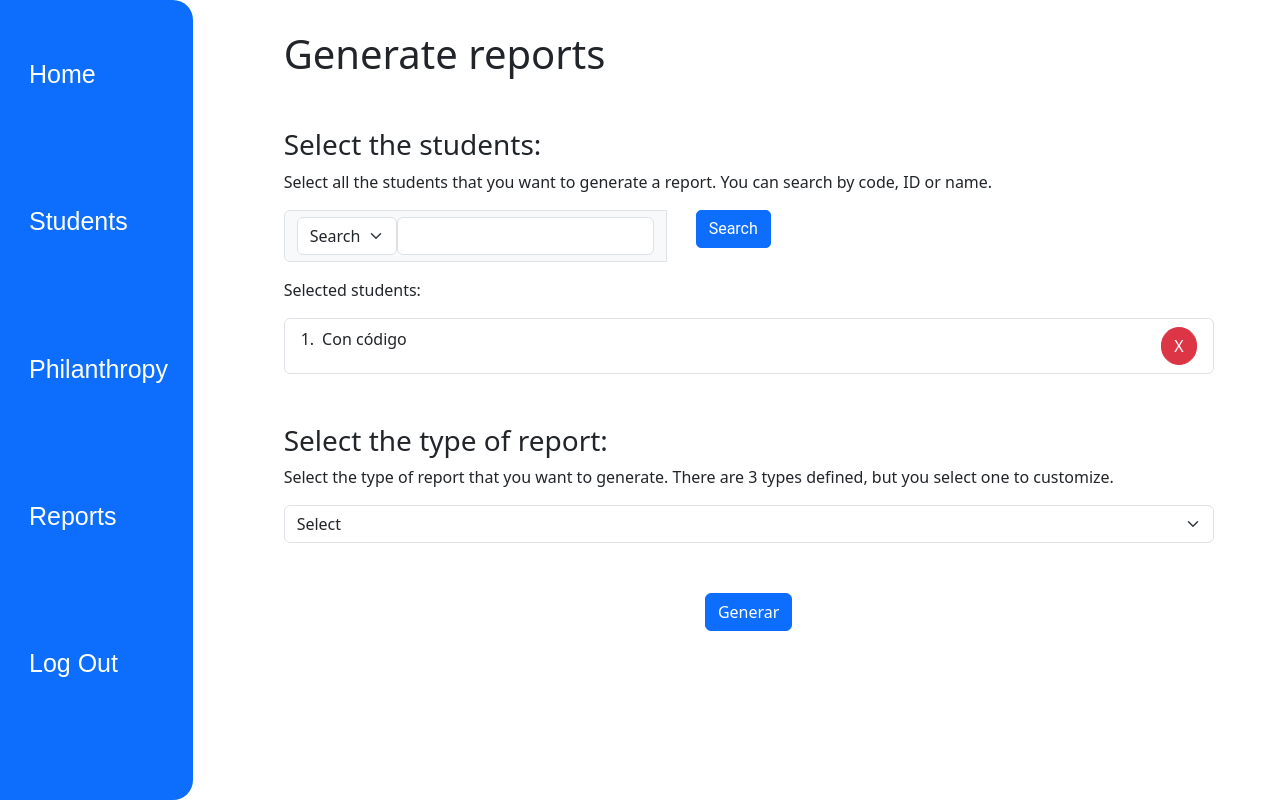
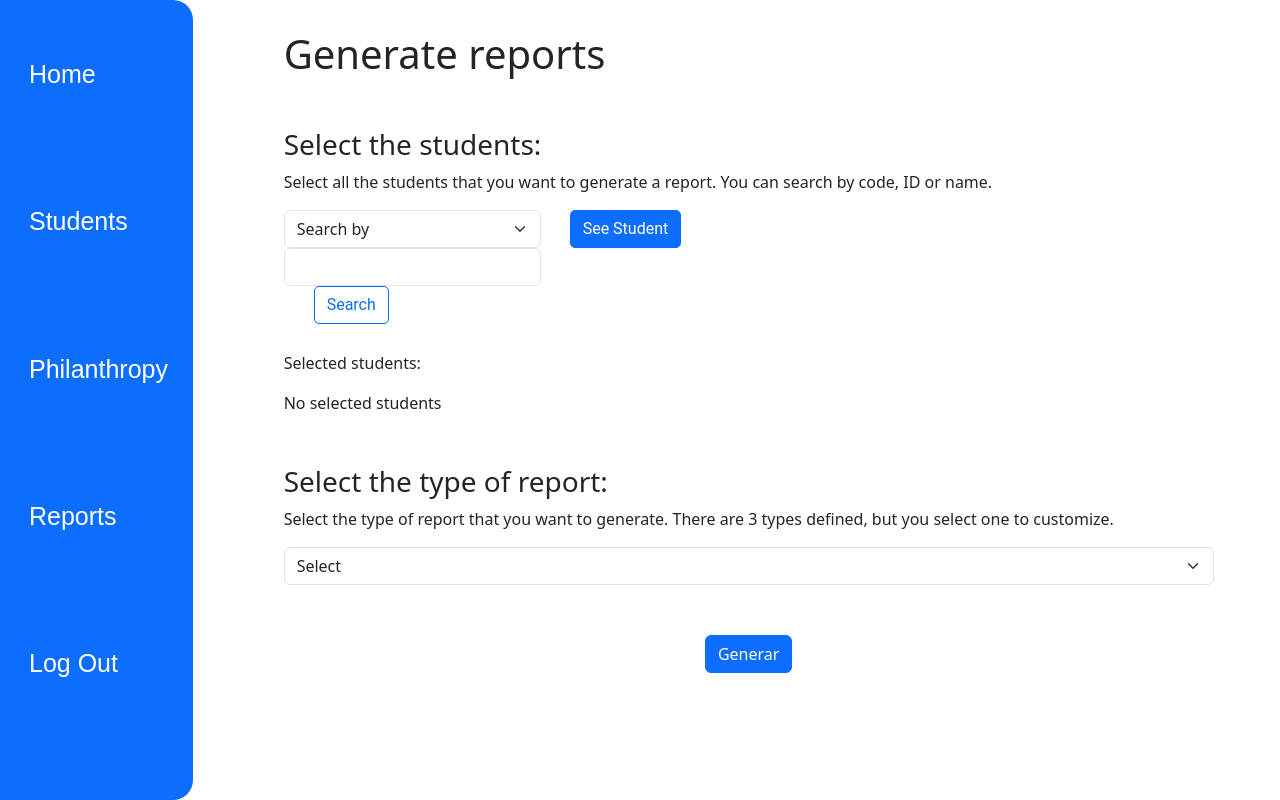
Before and after one commit to ICESI-PI1/icesi-filantrop-a-equipo-3, a Django app: page /reports/ in a window 1280 px wide. Run offline with Django 4.2, Linux system fonts and the light colour scheme.

Commit message:
feat(report): Add search, add and quit students from report and update style

```diff
--- a/MSDE_App/static/style.css
+++ b/MSDE_App/static/style.css
@@ -1,5 +1,9 @@
 .block {
     min-height: 100vh;
+}
+
+.students-section {
+    margin-top: 3%;
 }
 
 nav ul {
--- a/MSDE_App/templates/report/reports.html
+++ b/MSDE_App/templates/report/reports.html
@@ -5,26 +5,30 @@
         <div>
             <h1>Generate reports</h1>
         </div>
-        <article>
-            <section class="select-students">
+        <section>
+            <article class="select-students">
                 <h3>Select the students:</h3>
                 <p>Select all the students that you want to generate a report. You can search by code, ID or name.</p>
                 <div>
                     <div class="input-group mb-3">
-                        <div class="input-group-prepend input-group-text">
-                            <select class="form-select" id="search-by-select" aria-label="Default select">
+                        <div>
+                            <form method="GET" action="{% url 'reports' %}">
+                                <select class="form-select" name="search-by-select" aria-label="Default select">
                                     <option selected>Search by</option>
                                     <option value="student-code">Student Code</option>
                                     <option value="id">ID</option>
                                     <option value="name">Name</option>
                                 </select>
-                            <input id="data-to-search" type="text" class="form-control"
+                                <input name="data-to-search" type="text" class="form-control"
                                        aria-label="Text input with dropdown button">
-
+                                <button class="btn btn-outline-primary"
+                                        id="search-btn" type="submit">Search
+                                </button>
+                            </form>
                         </div>
-                        <div class="input-group-append">
+                        <div class="input-group-prepend">
                             <button class="btn btn-primary" data-bs-toggle="modal" data-bs-target="#searchModal"
-                                    id="search-btn" onclick=handleSearch()>Search
+                                    id="search-btn" type="submit">See Student
                             </button>
                         </div>
                         <div class="modal fade" id="searchModal" tabindex="-1" aria-labelledby="exampleModalLabel"
@@ -47,17 +51,22 @@
                                                 <button type="button" class="btn btn-primary" disabled>Add</button>
                                             </div>
                                         {% else %}
+                                            <form method="POST" action="{% url 'reports_add_student' %}">
+                                                {% csrf_token %}
                                                 <p>The student was found:</p>
-                                            <p>With code {{ result.student_code }}, ID {{ result.student_id }} and name
+                                                <p>With code {{ result.student_code }}, ID {{ result.student_id }} and
+                                                    name
                                                     {{ result.student_name }}</p>
                                                 <div class="modal-footer">
-                                                <button type="button" class="btn btn-secondary" data-bs-dismiss="modal">
+                                                    <button type="button" class="btn btn-secondary"
+                                                            data-bs-dismiss="modal">
                                                         Close
                                                     </button>
-                                                <button id="add-student-btn" onclick="handleAddStudent({{ result }})"
-                                                        type="button" class="btn btn-primary">Add
+                                                    <button id="add-student-btn"
+                                                            type="submit" class="btn btn-primary">Add
                                                     </button>
                                                 </div>
+                                            </form>
                                         {% endif %}
                                     </div>
                                 </div>
@@ -65,28 +74,36 @@
                         </div>
                     </div>
                 </div>
+            </article>
+        </section>
+        <section>
+            <article class="students-section">
                 <p>Selected students:</p>
                 <div>
                     {% if students %}
                         <ul class="list-group list-group-numbered">
                             {% for s in students %}
+                                <form method="POST" action="{% url 'reports_quit_student' s.student_code %}">
+                                    {% csrf_token %}
                                     <li class="list-group-item d-flex justify-content-between align-items-start">
                                         <div class="ms-2 me-auto">
                                             <div class="fw-bold">{{ s.student_name }}</div>
                                             Con código {{ s.student_code }}
                                         </div>
-                                    <button onclick="handleQuitStudent({{ s }})" type="button"
+                                        <button type="submit"
                                                 class="btn btn-danger rounded-pill">X
                                         </button>
                                     </li>
+                                </form>
                             {% endfor %}
                         </ul>
                     {% else %}
                         <p>No selected students</p>
                     {% endif %}
                 </div>
+            </article>
         </section>
-        </article>
+        <section>
             <article>
                 <section class="select-report">
                     <h3>Select the type of report:</h3>
@@ -105,6 +122,7 @@
                     </div>
                 </section>
             </article>
+        </section>
         <div class="text-center">
             <button type="submit" class="btn btn-primary generate-btn">Generar</button>
         </div>
--- a/MSDE_App/urls.py
+++ b/MSDE_App/urls.py
@@ -19,5 +19,5 @@ urlpatterns = [
          views.philanthropy_delete, name='delete_philanthropy'),
     path('reports/', views.reports_view, name='reports'),
     path('reports/add_student', views.add_student, name='reports_add_student'),
-    path('reports/quit_student', views.quit_student, name='reports_quit_student')
+    path('reports/quit_student/<str:student_code>', views.quit_student, name='reports_quit_student'),
 ]
--- a/MSDE_App/views/report_view.py
+++ b/MSDE_App/views/report_view.py
@@ -3,76 +3,78 @@ from django.shortcuts import render, redirect, get_object_or_404
 from MSDE_App.models import Report
 from MSDE_App.forms import *
 import json
+# views.py
+from django.http import HttpResponse
 
-student_list = ["a"]
+student_list = []
+actual_student = None
 
 
-def quit_student(request):
-    if request.method == 'DELETE':
-        try:
-            data = json.loads(request.body)
-            student_to_delete = data.get('student')
+# def jira_webhook(request, student_to_add):
+#    if request.method == 'POST':
+#        student_list.append(student_to_add)
+#        return render(request, 'report/reports.html', {
+#            'students': student_list
+#        })
 
-            student_list.remove(student_to_delete)
-            return render(request, 'report/reports.html', {
-                'students': student_list
-            })
-        except json.JSONDecodeError as e:
-            return JsonResponse({'error': 'Error al decodificar JSON: ' + str(e)}, status=400)
+
+def quit_student(request, student_code):
+    if request.method == 'POST':
+        student_to_delete = None
+
+        for s in student_list:
+            if s.student_code == student_code:
+                student_to_delete = s
+
+        student_list.remove(student_to_delete)
+        return render(request, 'report/reports.html', {
+            'students': student_list
+        })
 
 
 def add_student(request):
     if request.method == 'POST':
-        try:
-            data = json.loads(request.body)
-            student_to_add = data.get('student')
-
-            student_list.append(student_to_add)
-            return render(request, 'report/reports.html', {
-                'students': student_list
-            })
-        except json.JSONDecodeError as e:
-            return JsonResponse({'error': 'Error al decodificar JSON: ' + str(e)}, status=400)
+        student_list.append(actual_student)
+        return render(request, 'report/reports.html', {
+            'students': student_list
+        })
 
 
 def reports_view(request):
-    if request.method != 'POST':
-        print("entro, no POST")
+    search_by = request.GET.get("search-by-select")
+    data_to_search = request.GET.get("data-to-search")
+
+    if search_by is None and data_to_search is None:
         return render(request, 'report/reports.html', {
-            'students':student_list
+            'students': student_list
         })
     else:
-        try:
-            data = json.loads(request.body)
-            search_by = data.get('search_by')  # Obtiene el valor enviado desde JavaScript
-            data_to_search = data.get('data')
+        if search_by == "student-code":
+            print("entro-student-code")
+            try:
+                student = get_object_or_404(Student, student_code=data_to_search)
+                result = student
+            except Student.DoesNotExist:
+                result = None
+        elif search_by == "id":
+            try:
+                student = get_object_or_404(Student, student_id=data_to_search)
+                result = student
+            except Student.DoesNotExist:
+                result = None
+        elif search_by == "name":
+            try:
+                student = get_object_or_404(Student, student_name=data_to_search)
+                result = student
+            except Student.DoesNotExist:
+                result = None
+        else:
+            result = None
 
-            if search_by == "student-code":
-                print("entro-student-code")
-                try:
-                    student = get_object_or_404(Student, student_code=data_to_search)
-                    result = student
-                except Student.DoesNotExist:
-                    result = None
-            elif search_by == "id":
-                try:
-                    student = get_object_or_404(Student, student_id = data_to_search)
-                    result = student
-                except Student.DoesNotExist:
-                    result = None
-            elif search_by == "name":
-                try:
-                    student = get_object_or_404(Student, student_name = data_to_search)
-                    result = student
-                except Student.DoesNotExist:
-                    result = None
-            else:
-                result = None
+        global actual_student
+        actual_student = result
 
-            print("studiante resultado: " + result.student_name)
-            return render(request, 'report/reports.html', {
-                'result': result,
-                'students': student_list
-            })
-        except json.JSONDecodeError as e:
-            return JsonResponse({'error': 'Error al decodificar JSON: ' + str(e)}, status=400)
+        return render(request, 'report/reports.html', {
+            'result': result,
+            'students': student_list
+        })
```
Lines whose indentation alone changed are shown as unchanged.
